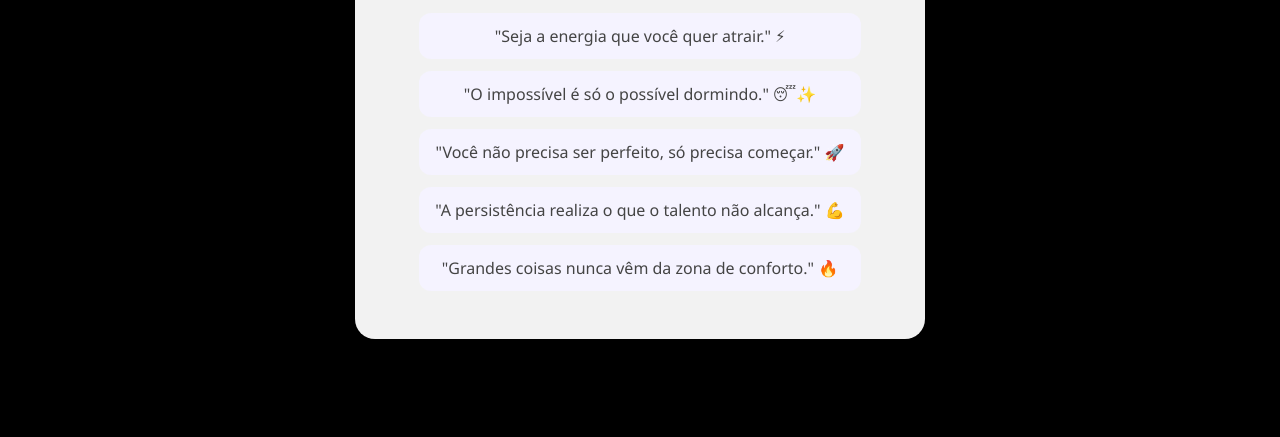
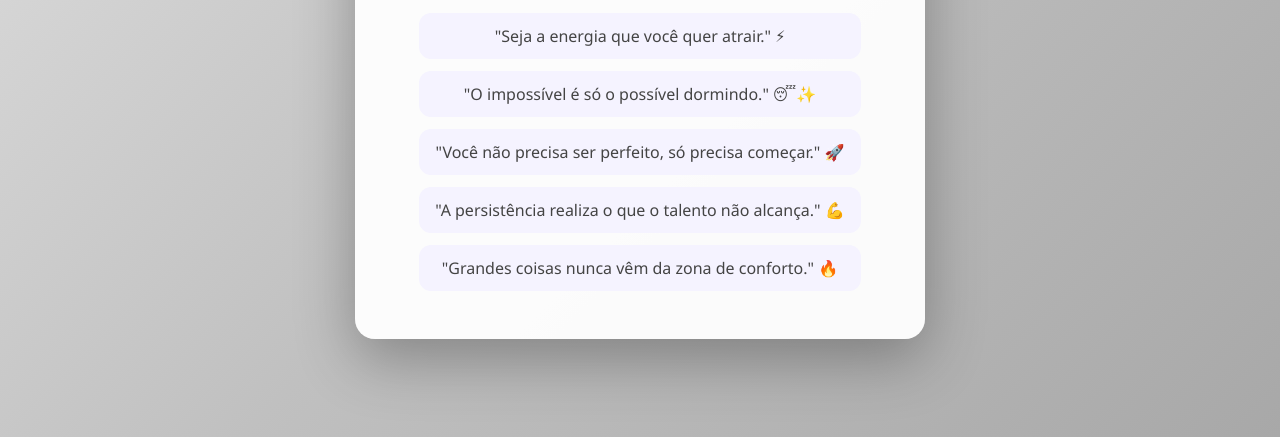
Before and after one commit to alvesxr/Teste-Cool, a plain HTML site: page index.html in a window 1280 px wide. Shown: the part 363-800 px from the top of the page. Drawn offline with Linux system fonts and the light colour scheme.

Commit message:
feat: altera fundo para gradiente prateado

```diff
--- a/styles.css
+++ b/styles.css
@@ -9,7 +9,7 @@ body {
   display: flex;
   align-items: center;
   justify-content: center;
-  background: #000000;
+  background: linear-gradient(135deg, #e0e0e0 0%, #c0c0c0 50%, #a8a8a8 100%);
   font-family: 'Segoe UI', Tahoma, Geneva, Verdana, sans-serif;
 }
 
```
